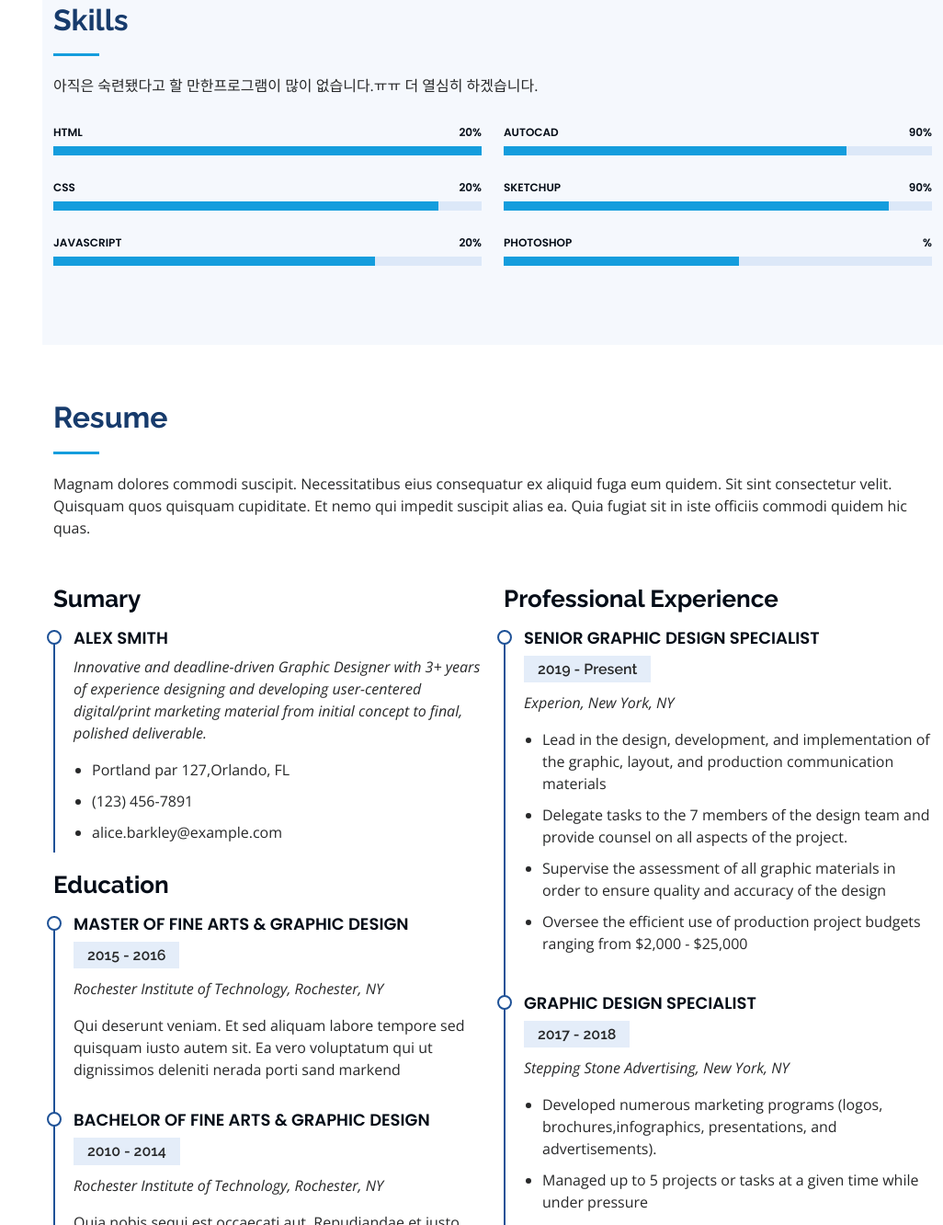
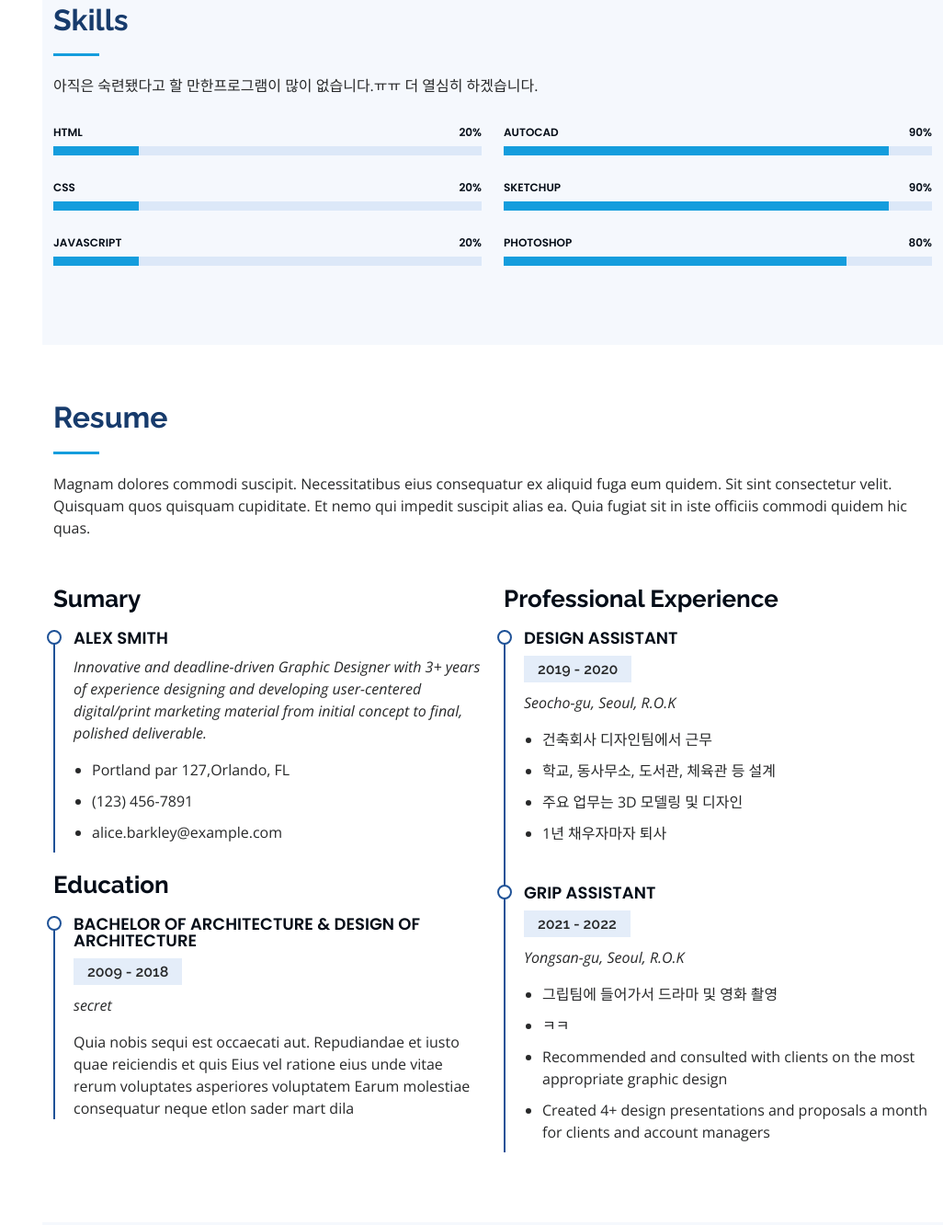
Before and after one commit to kimyongwoo18/kimyongwoo18.github.io, a plain HTML site: page index.html in a window 1280 px wide. Shown: the part 1954-3286 px from the top of the page at 92% size, without its empty margins (254-1280 px from the left). Drawn offline with nearby package versions, Linux system fonts and the light colour scheme.

Commit message:
내용수정

```diff
--- a/index.html
+++ b/index.html
@@ -189,21 +189,21 @@
             <div class="progress">
               <span class="skill">HTML <i class="val">20%</i></span>
               <div class="progress-bar-wrap">
-                <div class="progress-bar" role="progressbar" aria-valuenow="100" aria-valuemin="0" aria-valuemax="100"></div>
+                <div class="progress-bar" role="progressbar" aria-valuenow="20" aria-valuemin="0" aria-valuemax="100"></div>
               </div>
             </div>
 
             <div class="progress">
               <span class="skill">CSS <i class="val">20%</i></span>
               <div class="progress-bar-wrap">
-                <div class="progress-bar" role="progressbar" aria-valuenow="90" aria-valuemin="0" aria-valuemax="100"></div>
+                <div class="progress-bar" role="progressbar" aria-valuenow="20" aria-valuemin="0" aria-valuemax="100"></div>
               </div>
             </div>
 
             <div class="progress">
               <span class="skill">JavaScript <i class="val">20%</i></span>
               <div class="progress-bar-wrap">
-                <div class="progress-bar" role="progressbar" aria-valuenow="75" aria-valuemin="0" aria-valuemax="100"></div>
+                <div class="progress-bar" role="progressbar" aria-valuenow="20" aria-valuemin="0" aria-valuemax="100"></div>
               </div>
             </div>
 
@@ -214,7 +214,7 @@
             <div class="progress">
               <span class="skill">AutoCad <i class="val">90%</i></span>
               <div class="progress-bar-wrap">
-                <div class="progress-bar" role="progressbar" aria-valuenow="80" aria-valuemin="0" aria-valuemax="100"></div>
+                <div class="progress-bar" role="progressbar" aria-valuenow="90" aria-valuemin="0" aria-valuemax="100"></div>
               </div>
             </div>
 
@@ -226,9 +226,9 @@
             </div>
 
             <div class="progress">
-              <span class="skill">Photoshop <i class="val">%</i></span>
+              <span class="skill">Photoshop <i class="val">80%</i></span>
               <div class="progress-bar-wrap">
-                <div class="progress-bar" role="progressbar" aria-valuenow="55" aria-valuemin="0" aria-valuemax="100"></div>
+                <div class="progress-bar" role="progressbar" aria-valuenow="80" aria-valuemin="0" aria-valuemax="100"></div>
               </div>
             </div>
 
@@ -262,39 +262,39 @@
             </div>
 
             <h3 class="resume-title">Education</h3>
-            <div class="resume-item">
+            <!-- <div class="resume-item">
               <h4>Master of Fine Arts &amp; Graphic Design</h4>
               <h5>2015 - 2016</h5>
               <p><em>Rochester Institute of Technology, Rochester, NY</em></p>
               <p>Qui deserunt veniam. Et sed aliquam labore tempore sed quisquam iusto autem sit. Ea vero voluptatum qui ut dignissimos deleniti nerada porti sand markend</p>
-            </div>
+            </div> -->
             <div class="resume-item">
-              <h4>Bachelor of Fine Arts &amp; Graphic Design</h4>
-              <h5>2010 - 2014</h5>
-              <p><em>Rochester Institute of Technology, Rochester, NY</em></p>
+              <h4>Bachelor of Architecture &amp; Design of Architecture</h4>
+              <h5>2009 - 2018</h5>
+              <p><em>secret</em></p>
               <p>Quia nobis sequi est occaecati aut. Repudiandae et iusto quae reiciendis et quis Eius vel ratione eius unde vitae rerum voluptates asperiores voluptatem Earum molestiae consequatur neque etlon sader mart dila</p>
             </div>
           </div>
           <div class="col-lg-6" data-aos="fade-up" data-aos-delay="100">
             <h3 class="resume-title">Professional Experience</h3>
             <div class="resume-item">
-              <h4>Senior graphic design specialist</h4>
-              <h5>2019 - Present</h5>
-              <p><em>Experion, New York, NY </em></p>
+              <h4>Design Assistant</h4>
+              <h5>2019 - 2020</h5>
+              <p><em>Seocho-gu, Seoul, R.O.K </em></p>
               <ul>
-                <li>Lead in the design, development, and implementation of the graphic, layout, and production communication materials</li>
-                <li>Delegate tasks to the 7 members of the design team and provide counsel on all aspects of the project. </li>
-                <li>Supervise the assessment of all graphic materials in order to ensure quality and accuracy of the design</li>
-                <li>Oversee the efficient use of production project budgets ranging from $2,000 - $25,000</li>
+                <li>건축회사 디자인팀에서 근무</li>
+                <li>학교, 동사무소, 도서관, 체육관 등 설계 </li>
+                <li>주요 업무는 3D 모델링 및 디자인</li>
+                <li>1년 채우자마자 퇴사</li>
               </ul>
             </div>
             <div class="resume-item">
-              <h4>Graphic design specialist</h4>
-              <h5>2017 - 2018</h5>
-              <p><em>Stepping Stone Advertising, New York, NY</em></p>
+              <h4>Grip Assistant</h4>
+              <h5>2021 - 2022</h5>
+              <p><em>Yongsan-gu, Seoul, R.O.K</em></p>
               <ul>
-                <li>Developed numerous marketing programs (logos, brochures,infographics, presentations, and advertisements).</li>
-                <li>Managed up to 5 projects or tasks at a given time while under pressure</li>
+                <li>그립팀에 들어가서 드라마 및 영화 촬영</li>
+                <li>ㅋㅋ</li>
                 <li>Recommended and consulted with clients on the most appropriate graphic design</li>
                 <li>Created 4+ design presentations and proposals a month for clients and account managers</li>
               </ul>
```
